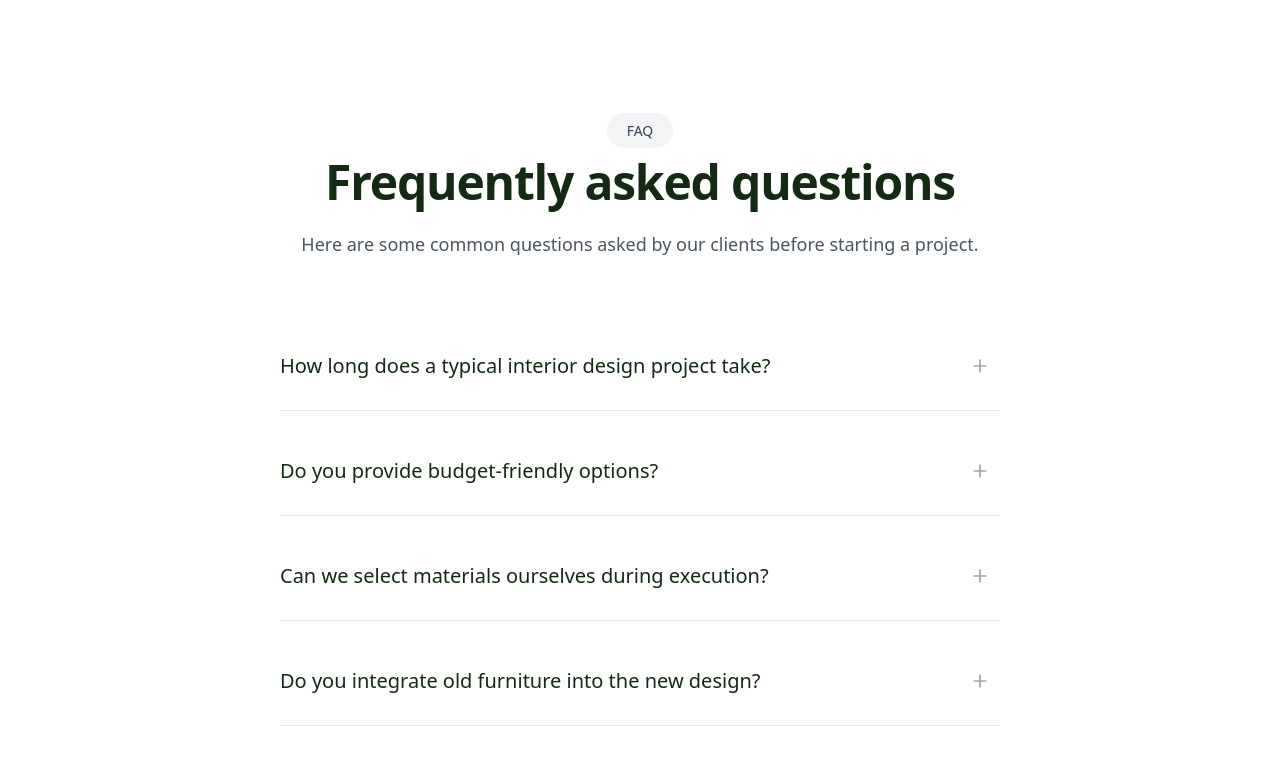
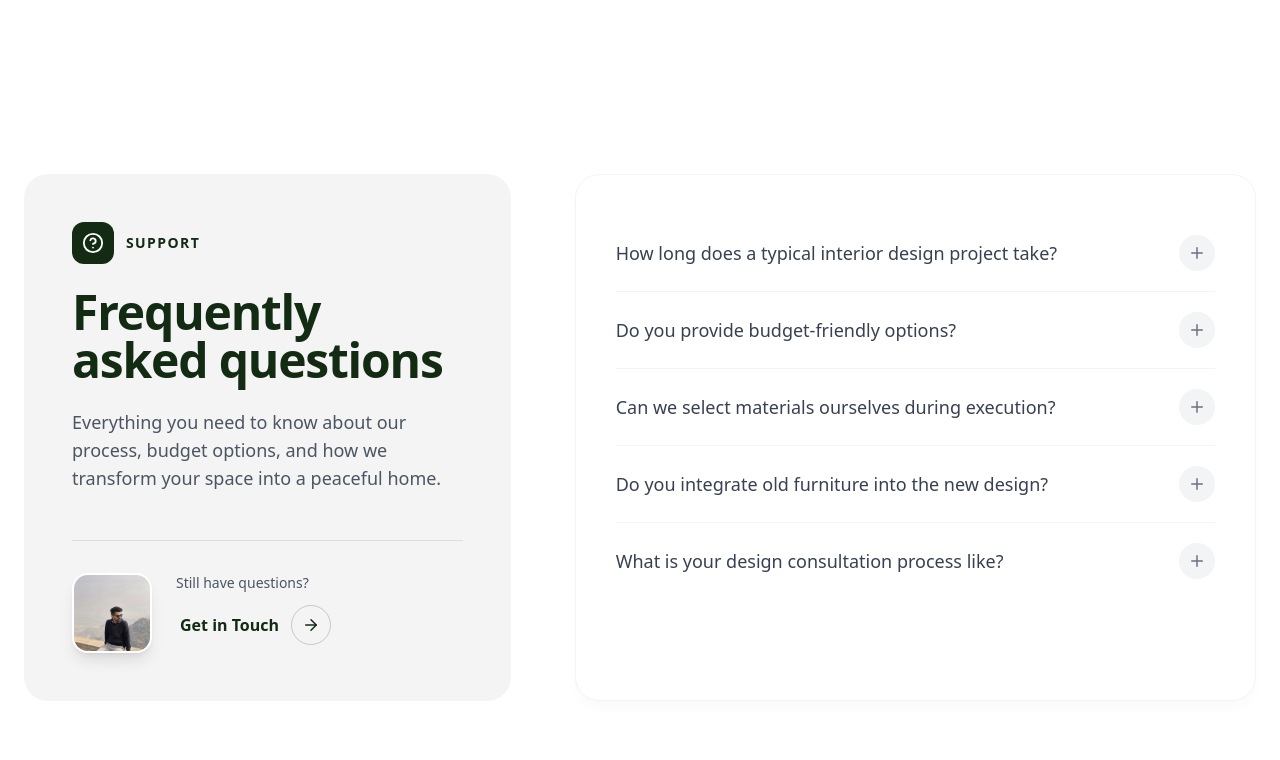
Before and after one commit to iamjitendrasuthar/Interior-Design-Website, a Next.js app: page / in a window 1280 px wide. Shown: the part 5180-5940 px from the top of the page. Built offline with nearby package versions, Linux system fonts and the light colour scheme.

Commit message:
new design

```diff
--- a/components/FAQ.jsx
+++ b/components/FAQ.jsx
@@ -1,22 +1,36 @@
 "use client";
 import React, { useState } from "react";
 import { motion, AnimatePresence } from "framer-motion";
-import { Plus, Minus } from "lucide-react";
+import { Plus, Minus, HelpCircle, ArrowRight } from "lucide-react"; // Naya icon add kiya
+import Link from "next/link";
 
-function FAQItem({ question, answer }) {
+function FAQItem({ question, answer, isLast }) {
   const [isOpen, setIsOpen] = useState(false);
 
   return (
-    <div className="border-b border-gray-200 py-6">
+    <div className={`py-5 ${!isLast ? "border-b border-gray-100" : ""}`}>
       <button
         onClick={() => setIsOpen(!isOpen)}
-        className="w-full flex items-center justify-between text-left focus:outline-none"
+        className="w-full flex items-center justify-between text-left focus:outline-none group"
       >
-        <h3 className="text-xl font-medium text-[#132A13] pr-8">{question}</h3>
+        <h3
+          className={`text-lg font-medium transition-colors ${
+            isOpen
+              ? "text-[#132A13]"
+              : "text-gray-700 group-hover:text-[#132A13]"
+          }`}
+        >
+          {question}
+        </h3>
+        {/* Modern Icon style */}
         <span
-          className={`w-10 h-10 rounded-full flex items-center justify-center transition-colors ${isOpen ? "bg-gray-100 text-gray-900" : "bg-transparent text-gray-400 hover:bg-gray-50 hover:text-gray-900"}`}
+          className={`w-9 h-9 rounded-full flex items-center justify-center transition-all ${
+            isOpen
+              ? "bg-[#132A13] text-white rotate-180"
+              : "bg-gray-100 text-gray-500 hover:bg-gray-200"
+          }`}
         >
-          {isOpen ? <Minus size={20} /> : <Plus size={20} />}
+          {isOpen ? <Minus size={18} /> : <Plus size={18} />}
         </span>
       </button>
       <AnimatePresence>
@@ -25,34 +39,21 @@ function FAQItem({ question, answer }) {
             initial={{ height: 0, opacity: 0 }}
             animate={{ height: "auto", opacity: 1 }}
             exit={{ height: 0, opacity: 0 }}
-            transition={{ duration: 0.3 }}
+            transition={{ duration: 0.35, ease: "easeInOut" }}
             className="overflow-hidden"
           >
-            <p className="pt-4 text-gray-600">{answer}</p>
+            <p className="pt-3 pb-1 text-gray-600 leading-relaxed max-w-[90%]">
+              {answer}
+            </p>
           </motion.div>
         )}
       </AnimatePresence>
     </div>
   );
 }
+
 export default function FAQ() {
-  return (
-    <section className="max-w-3xl mx-auto px-6 py-6">
-      <div className="text-center mb-16">
-        <span className="px-5 py-2 rounded-full bg-gray-100 text-sm font-medium text-gray-700 mb-6">
-          FAQ
-        </span>
-        <h2 className="text-4xl md:text-5xl font-semibold tracking-tight text-[#132A13] mb-6 mt-4">
-          Frequently asked questions
-        </h2>
-        <p className="text-gray-600 text-lg">
-          Here are some common questions asked by our clients before starting a
-          project.
-        </p>
-      </div>
-
-      <div className="flex flex-col gap-4">
-        {[
+  const faqs = [
     {
       q: "How long does a typical interior design project take?",
       a: "It depends on the size of the project. A standard 3BHK apartment interior takes about 45 to 60 days from start to finish.",
@@ -63,19 +64,92 @@ export default function FAQ() {
     },
     {
       q: "Can we select materials ourselves during execution?",
-            a: "Absolutely! We guide you in material selection and even accompany you on market visits so you can choose the best.",
+      a: "Absolutely! We guide you in material selection and even accompany you on market visits.",
     },
     {
       q: "Do you integrate old furniture into the new design?",
-            a: "Yes, if you have any antique or special furniture pieces, we thoughtfully integrate them while designing the new space.",
+      a: "Yes, if you have any antique pieces, we thoughtfully integrate them while designing the new space.",
     },
     {
       q: "What is your design consultation process like?",
-            a: "First, we visit the site and discuss your requirements. Then, we present ideas and concepts to you through detailed 2D/3D layouts.",
+      a: "First, we visit the site and discuss your requirements. Then, we present ideas through 2D/3D layouts.",
     },
-        ].map((faq, i) => (
-          <FAQItem key={i} question={faq.q} answer={faq.a} />
+  ];
+
+  return (
+    // Height balanced rakhne ke liye `items-stretch` use kiya hai
+    <section className="max-w-7xl mx-auto px-6 py-20 md:py-20">
+      <div className="flex flex-col lg:flex-row gap-12 lg:gap-16 items-stretch">
+        {/* LEFT COLUMN: Modern Content Box (Equal Height) */}
+        <div className="lg:w-5/12 w-full flex flex-col">
+          <div className="bg-[#132A13]/5 p-10 md:p-12 rounded-3xl flex-grow flex flex-col justify-between">
+            <div>
+              <div className="flex items-center gap-3 mb-6">
+                <div className="bg-[#132A13] p-2.5 rounded-xl text-white">
+                  <HelpCircle size={22} />
+                </div>
+                <span className="text-sm font-bold tracking-widest text-[#132A13] uppercase">
+                  Support
+                </span>
+              </div>
+
+              <h2 className="text-4xl md:text-5xl font-semibold tracking-tight text-[#132A13] mb-6 leading-tight">
+                Frequently asked questions
+              </h2>
+              <p className="text-gray-600 text-lg mb-12">
+                Everything you need to know about our process, budget options,
+                and how we transform your space into a peaceful home.
+              </p>
+            </div>
+
+            {/* Bottom Section: Choti Image + Contact CTA */}
+            <div className="mt-auto border-t border-[#132A13]/10 pt-8 flex items-center gap-6">
+              <div className="w-20 h-20 rounded-2xl overflow-hidden shadow-lg border-2 border-white">
+                <img
+                  src="/IMG_8905.JPG" // Apni image ka path ensure karein
+                  className="w-full h-full object-cover"
+                  alt="Interior Design Sample"
+                />
+              </div>
+              <div>
+                <p className="text-gray-600 text-sm mb-1">
+                  Still have questions?
+                </p>
+                <Link
+                  href="/contact"
+                  className="group relative inline-flex items-center gap-3 px-1 py-2 font-semibold text-[#132A13] transition-all"
+                >
+                  <span className="relative">
+                    Get in Touch
+                    {/* Animated Underline */}
+                    <span className="absolute -bottom-1 left-0 w-0 h-[2px] bg-[#132A13] transition-all duration-300 group-hover:w-full"></span>
+                  </span>
+
+                  <div className="flex items-center justify-center w-10 h-10 rounded-full border border-[#132A13]/20 group-hover:border-[#132A13] group-hover:bg-[#132A13] group-hover:text-white transition-all duration-300">
+                    <ArrowRight
+                      size={18}
+                      className="group-hover:translate-x-0.5 transition-transform"
+                    />
+                  </div>
+                </Link>
+              </div>
+            </div>
+          </div>
+        </div>
+
+        {/* RIGHT COLUMN: Minimal FAQ Accordion (Equal Height) */}
+        <div className="lg:w-7/12 w-full flex flex-col">
+          <div className="bg-white rounded-3xl p-6 md:p-10 flex-grow border border-gray-100 shadow-lg shadow-gray-50">
+            {faqs.map((faq, i) => (
+              <FAQItem
+                key={i}
+                question={faq.q}
+                answer={faq.a}
+                isLast={i === faqs.length - 1}
+              />
             ))}
+          </div>
+        </div>
       </div>
     </section>
   );
```
Lines whose indentation alone changed are shown as unchanged.
